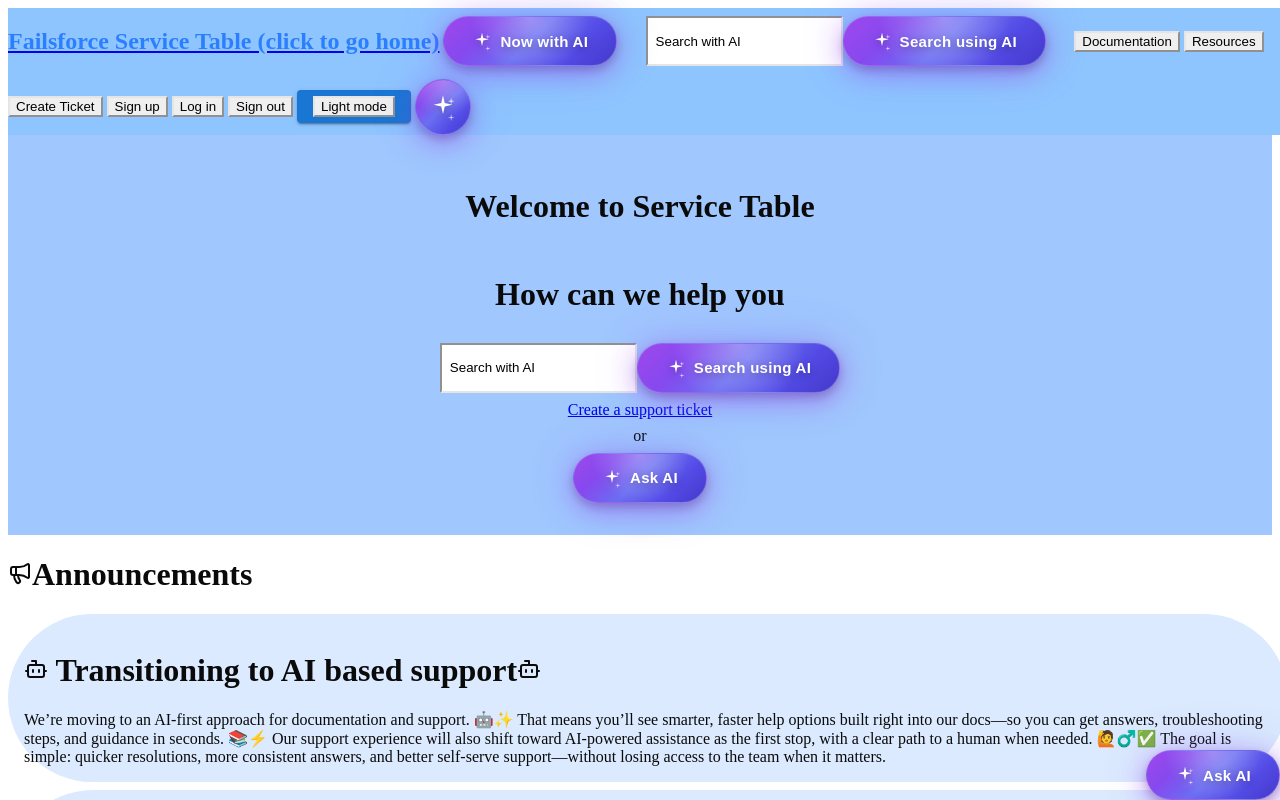
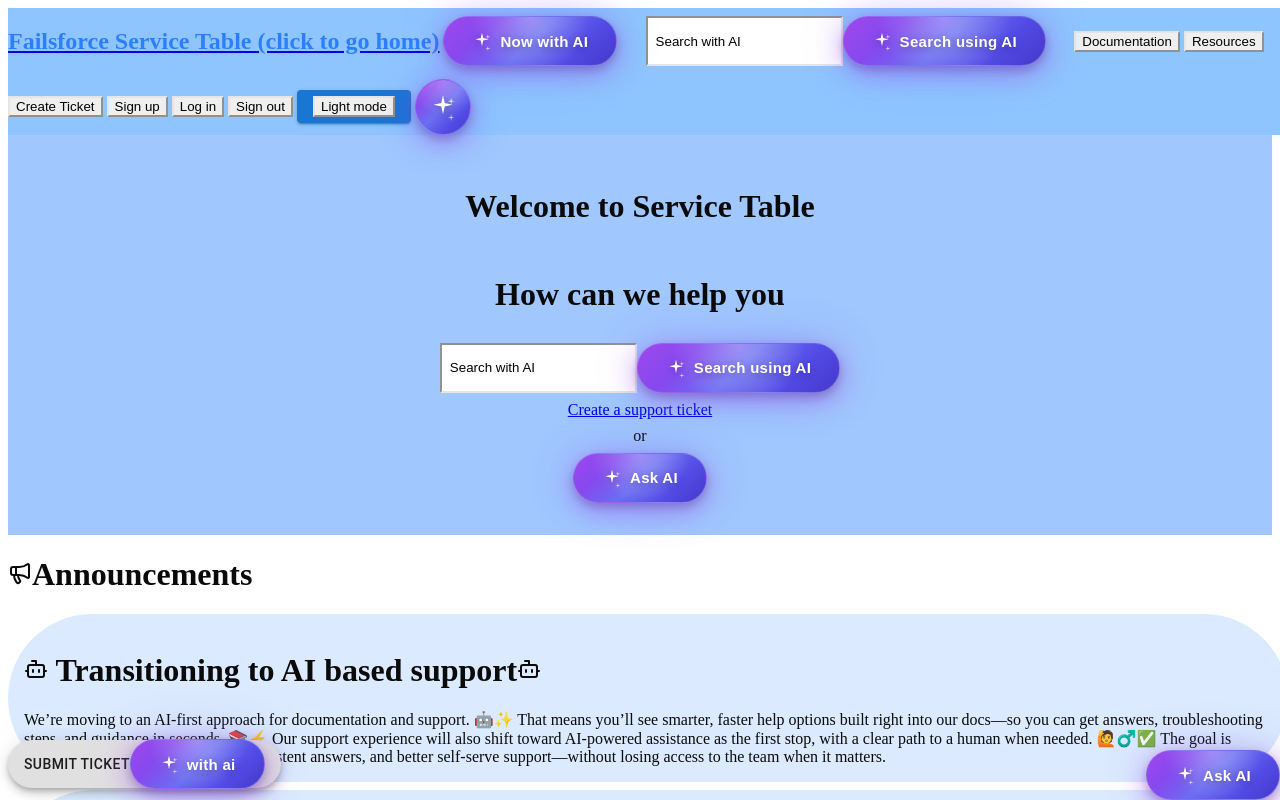
Before and after one commit to ingoau/service-table, a Next.js app: page / in a window 1280 px wide. Shown: the top 800 px of the page. Built offline with nearby package versions, Linux system fonts and the light colour scheme.

Commit message:
add submit ticket with ai floating action button

```diff
--- a/app/layout.tsx
+++ b/app/layout.tsx
@@ -5,6 +5,7 @@
 import TitleSetter from "@/components/title-setter";
 import { AIButton } from "@/components/ai-button";
 import { ThemeProvider } from "next-themes";
+import { Fab } from "@mui/material";
 
 const geistSans = Geist({
   variable: "--font-geist-sans",
@@ -37,6 +38,13 @@
           disableTransitionOnChange
         >
           <Navbar />
+          <Fab
+            variant="extended"
+            className="fixed! bottom-3 left-2"
+            href="/createticket"
+          >
+            Submit ticket <AIButton text="with ai" />
+          </Fab>
           <AIButton className="fixed! bottom-0 right-0" />
           {children}
           <TitleSetter />
```
